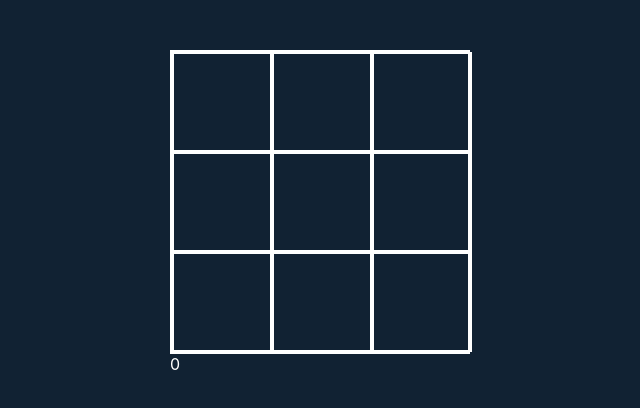
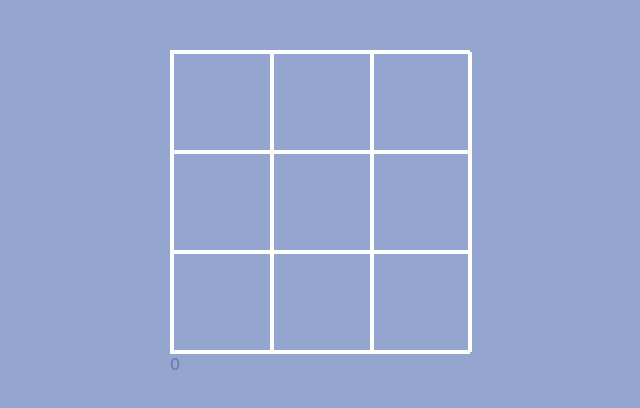
Before and after one commit to felixlaii/tictactoe.github.io, a React (Create React App) app: page / in a window 1280 px wide. Shown: the top 408 px of the page, without its empty margins (320-960 px from the left). Built offline with nearby package versions, Linux system fonts and the light colour scheme.

Commit message:
Update App.css

```diff
--- a/src/App.css
+++ b/src/App.css
@@ -1,6 +1,6 @@
 body {
-  background-color: #123;
-  color: #fff;
+  background-color: #94a5cf;
+  color: #6278ad;
 }
 main {
   width: 300px;
```
